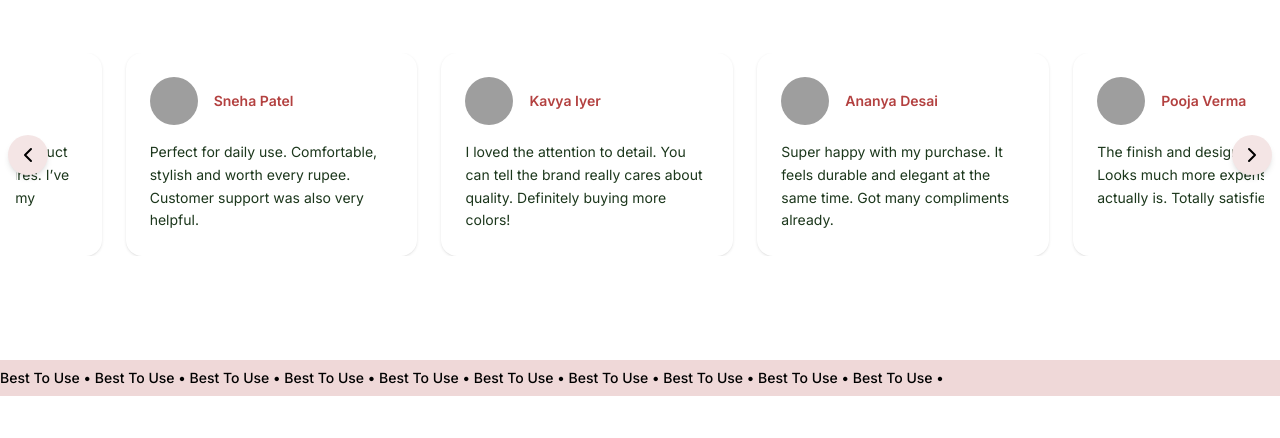
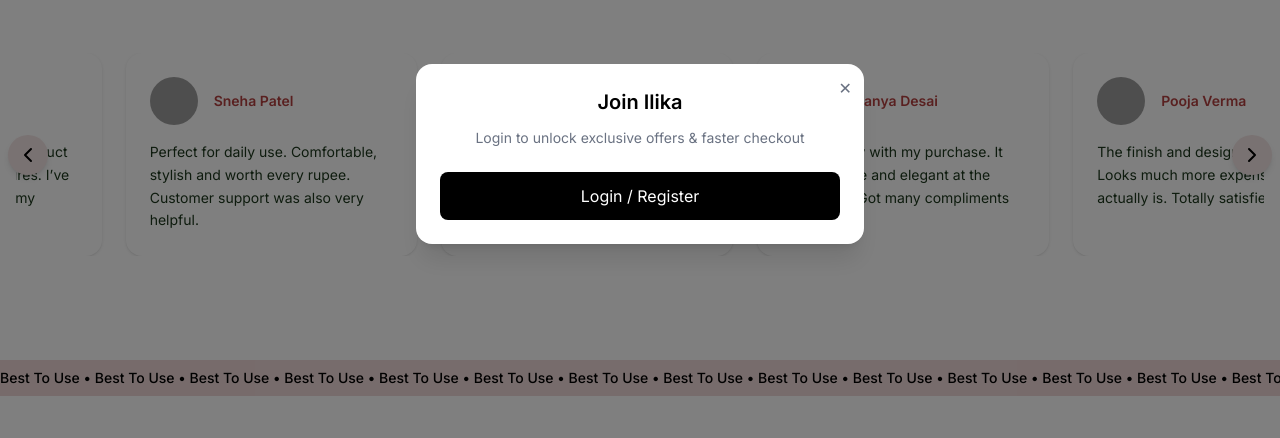
Before and after one commit to ilikamumbai-gif/ilika, a React (Vite) app: page / in a window 1280 px wide. Both pictures are taken after a click on the button 1252 px from the left and 2592 px from the top of the page. Shown: the part 2438-2876 px from the top of the page. Built offline with nearby package versions, Linux system fonts and the light colour scheme; no server answers; grey boxes are pictures that could not be loaded.

Commit message:
login funstions

```diff
--- a/src/App.jsx
+++ b/src/App.jsx
@@ -9,11 +9,29 @@ import { ProductProvider } from "./admin/context/ProductContext";
 import { CategoryProvider } from "./admin/context/CategoryContext";
 import MetaPixelTracker from "./components/MetaPixelTracker";
 
-import { useEffect } from "react";
-import { getTrafficSource } from "./admin/Utils/trafficSource";
+import { useEffect, useState } from "react";
+import { useAuth } from "./context/AuthContext";
+import LoginPopup from "./components/LoginPopup";
 
 const App = () => {
+  const { currentUser } = useAuth();
+  const [showLoginPopup, setShowLoginPopup] = useState(false);
+
   captureTrafficSource();
+
+  useEffect(() => {
+    if (currentUser) return;
+
+    if (sessionStorage.getItem("loginPopupShown")) return;
+
+    const timer = setTimeout(() => {
+      setShowLoginPopup(true);
+      sessionStorage.setItem("loginPopupShown", "true");
+    }, 7000); // 7 seconds delay
+
+    return () => clearTimeout(timer);
+  }, [currentUser]);
+
   return (
     <div className="min-h-screen flex flex-col">
       <UserProvider>
@@ -23,10 +41,13 @@ const App = () => {
               <ProductProvider>
                 <UserOrderProvider>
 
+                  {showLoginPopup && (
+                    <LoginPopup onClose={() => setShowLoginPopup(false)} />
+                  )}
+
                   <MetaPixelTracker />
                   <NavRoutes />
                   <ScrollToTopButton />
-
                 </UserOrderProvider>
               </ProductProvider>
             </CategoryProvider>
--- a/src/components/Footer.jsx
+++ b/src/components/Footer.jsx
@@ -21,6 +21,8 @@ const Footer = () => {
       {/* TOP MARQUEE */}
       <div className="MiniDivider-bg-color py-2 overflow-hidden">
         <div className="whitespace-nowrap animate-marquee text-sm font-medium">
+          Best To Use • Best To Use • Best To Use • Best To Use • Best To Use •
+          Best To Use • Best To Use • Best To Use • Best To Use • Best To Use •
           Best To Use • Best To Use • Best To Use • Best To Use • Best To Use •
           Best To Use • Best To Use • Best To Use • Best To Use • Best To Use •
         </div>
--- /dev/null
+++ b/src/components/LoginPopup.jsx
@@ -0,0 +1,38 @@
+import { useNavigate } from "react-router-dom";
+
+const LoginPopup = ({ onClose }) => {
+  const navigate = useNavigate();
+
+  return (
+    <div className="fixed inset-0 bg-black/50 z-50 flex items-center justify-center">
+
+      <div className="bg-white w-[90%] max-w-md rounded-2xl p-6 relative shadow-xl">
+
+        <button
+          onClick={onClose}
+          className="absolute top-3 right-3 text-gray-500"
+        >
+          ✕
+        </button>
+
+        <h2 className="text-xl font-semibold text-center mb-3">
+          Join Ilika
+        </h2>
+
+        <p className="text-sm text-gray-500 text-center mb-6">
+          Login to unlock exclusive offers & faster checkout
+        </p>
+
+        <button
+          onClick={() => navigate("/login")}
+          className="w-full bg-black text-white py-3 rounded-lg"
+        >
+          Login / Register
+        </button>
+
+      </div>
+    </div>
+  );
+};
+
+export default LoginPopup;
```
